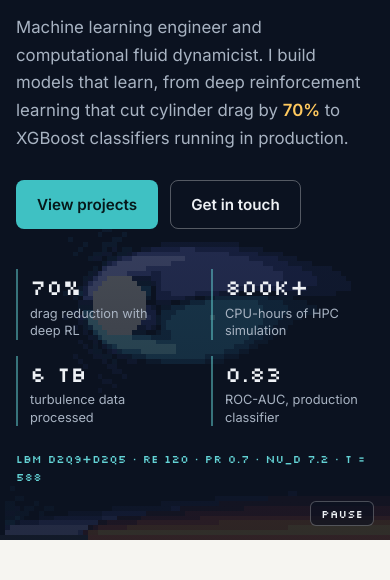
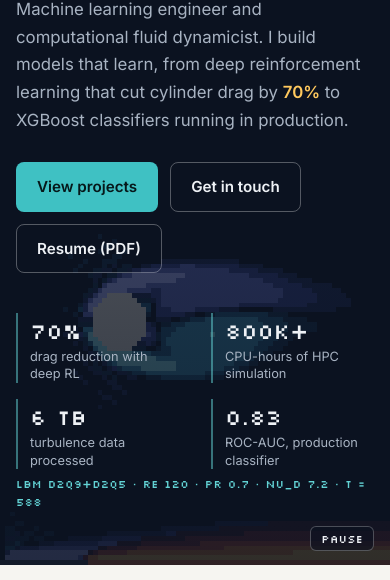
Before and after one commit to Pialmeida/Pialmeida.github.io, a plain HTML site: page index.html in a window 390 px wide. Shown: the part 264-844 px from the top of the page. Drawn offline with Linux system fonts and the light colour scheme; animation ran at ten frames a second.

Commit message:
Add public resume PDF (no phone number) and resume buttons
Co-Authored-By: Claude Opus 5.5 <noreply@anthropic.com>

```diff
--- a/index.html
+++ b/index.html
@@ -58,9 +58,7 @@
         <div class="hero-actions">
           <a class="btn btn-primary" href="#projects">View projects</a>
           <a class="btn btn-ghost" href="#contact">Get in touch</a>
-          <!-- Add a resume PDF at assets/Pedro_Ivo_Almeida_Resume.pdf, then uncomment:
           <a class="btn btn-ghost" href="assets/Pedro_Ivo_Almeida_Resume.pdf" target="_blank" rel="noopener">Resume (PDF)</a>
-          -->
         </div>
         <dl class="hero-stats">
           <div><dt>70%</dt><dd>drag reduction with deep RL</dd></div>
@@ -350,6 +348,7 @@
             <a class="btn btn-primary" href="mailto:almeida.pedro.ivo@gmail.com">almeida.pedro.ivo@gmail.com</a>
             <a class="btn btn-ghost" href="https://www.linkedin.com/in/pedroivoalmeida" target="_blank" rel="noopener">LinkedIn</a>
             <a class="btn btn-ghost" href="https://github.com/Pialmeida" target="_blank" rel="noopener">GitHub</a>
+            <a class="btn btn-ghost" href="assets/Pedro_Ivo_Almeida_Resume.pdf" target="_blank" rel="noopener">Resume (PDF)</a>
           </div>
         </div>
       </div>
```
Also changed, not shown: README.md, 1 other file.
